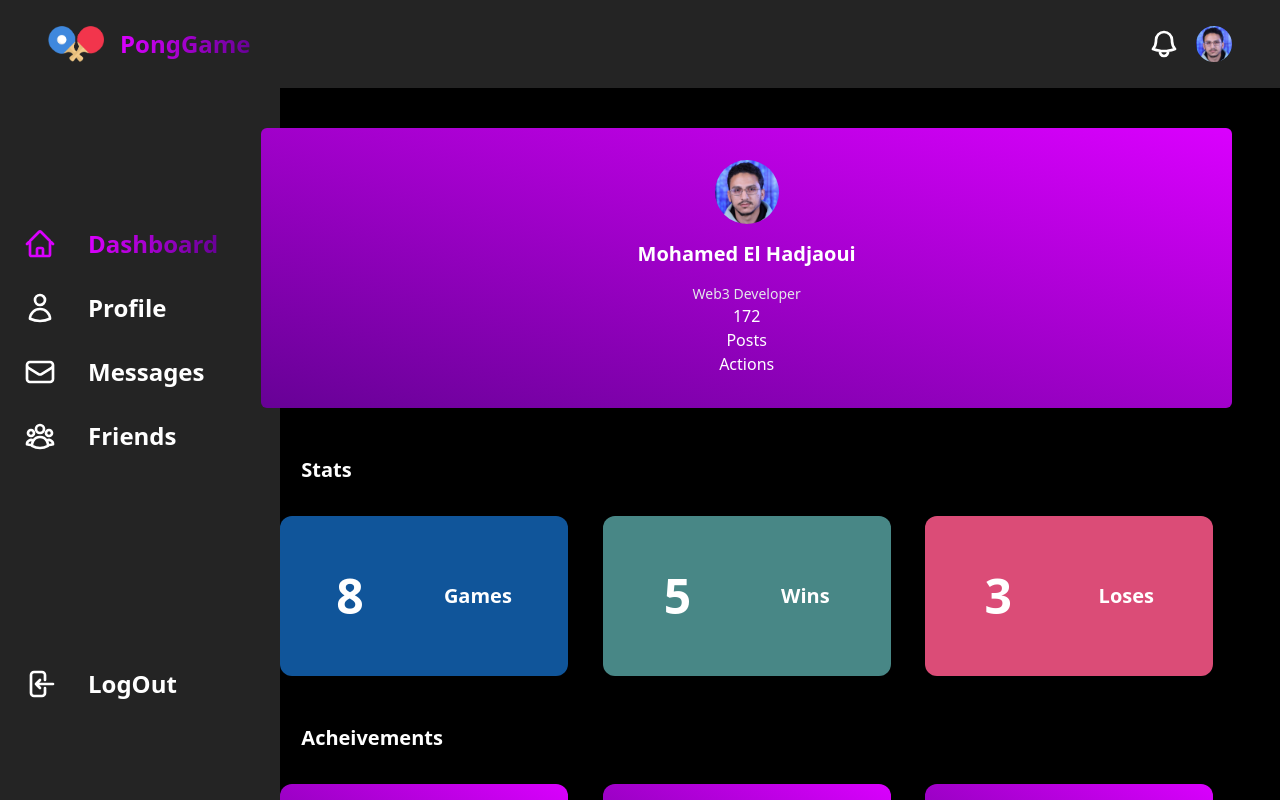
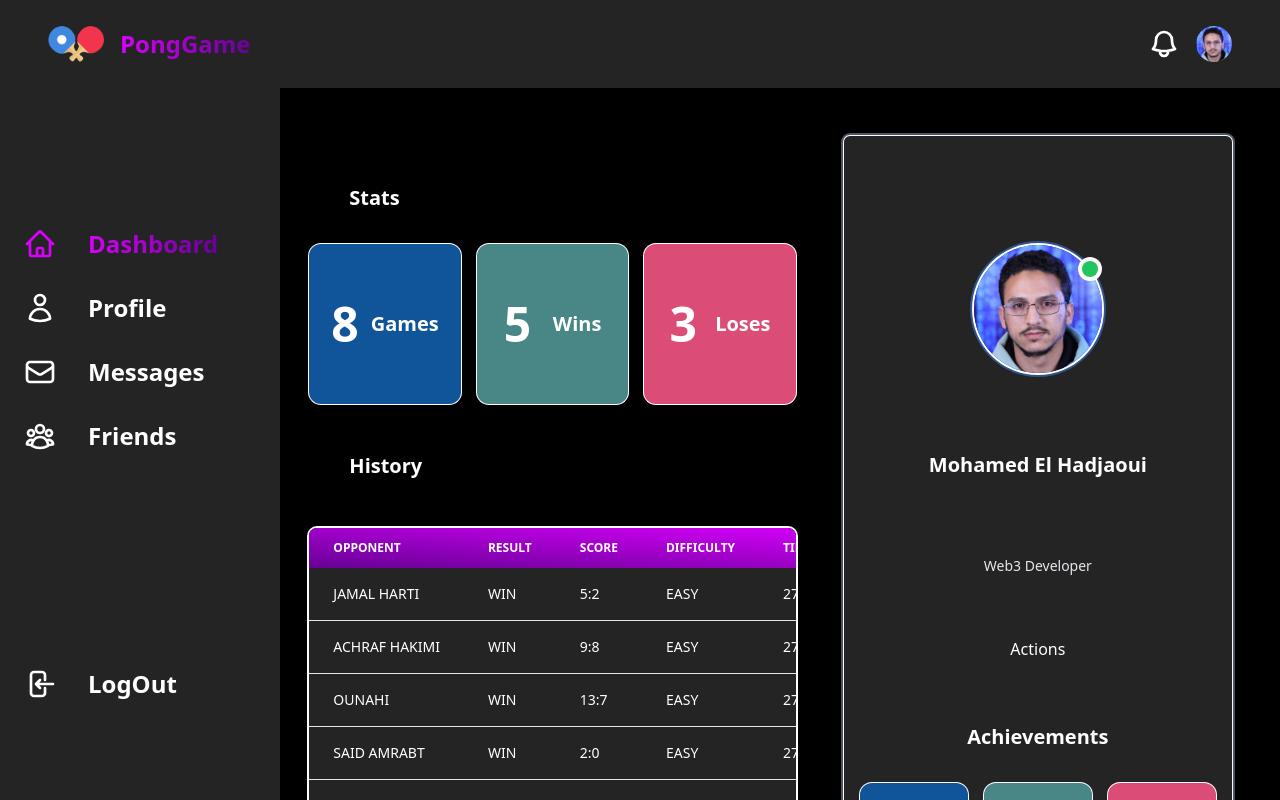
Before and after one commit to lkharYtfiDaw/pingPongGame, a React (Vite) app: page /profile in a window 1280 px wide. Shown: the top 800 px of the page. Built offline with nearby package versions, Linux system fonts and the light colour scheme.

Commit message:
working on input fields in profile card

```diff
--- a/src/components/model/Acheivements.tsx
+++ b/src/components/model/Acheivements.tsx
@@ -8,7 +8,7 @@ export const AcheivementsLinks = [
         id: 0,
         title: "Bronze",
         cost: 2,
-        color: "bg-login-gradient",
+        color: "bg-[#10559A]",
         avatar: bronze,
         wingames: 4
     },
@@ -16,7 +16,7 @@ export const AcheivementsLinks = [
         id: 1,
         title: "Silver",
         cost: 4,
-        color: "bg-login-gradient",
+        color: "bg-[#488786]",
         avatar: silver,
         wingames: 4
     },
@@ -24,7 +24,7 @@ export const AcheivementsLinks = [
         id: 2,
         title: "Gold",
         cost: 6,
-        color: "bg-login-gradient",
+        color: "bg-[#DB4C77]",
         avatar: gold,
         wingames: 8
     },
--- /dev/null
+++ b/src/components/model/HistoryDB.tsx
@@ -0,0 +1,50 @@
+export const HistoryData = [
+    {
+      id: 0,
+      opponent: "jamal harti",
+      resutl: "win",
+      score: "5:2",
+      difficulty:"easy",
+      time: "27/05/1998",
+    },
+    {
+      id: 1,
+      title: "Live",
+      opponent: "achraf hakimi",
+      resutl: "win",
+      score: "9:8",
+      difficulty:"easy",
+
+      time: "27/05/1998",
+    },
+    {
+        id: 2,
+        title: "Live",
+        opponent: "ounahi",
+      resutl: "win",
+      score: "13:7",
+      difficulty:"easy",
+
+      time: "27/05/1998",
+      },
+      {
+        id: 3,
+        title: "Live",
+        opponent: "Said amrabt",
+      resutl: "win",
+      score: "2:0",
+      difficulty:"easy",
+
+      time: "27/05/1998",
+      },
+      {
+        id: 4,
+        title: "Live",
+        opponent: "Said qwert",
+      resutl: "win",
+      score: "0:1",
+      difficulty:"easy",
+      time: "27/05/1998",
+      },
+
+  ];
--- a/src/components/view/Dashboard/Dashboard.tsx
+++ b/src/components/view/Dashboard/Dashboard.tsx
@@ -8,7 +8,7 @@ function Dashboard() {
     <main className='col-span-10  h-[100%] xl:h-[calc(100vh-88px)] sm:px-12  px-8 w-full  flex flex-col items-start justify-start space-y-12 pt-10'>
       <section className='flex w-full flex-col px-8 sm:px-14   space-y-16'>
         <h1 className=' text-xl lg:text-3xl font-extrabold text-gradient'>Good Morning, <p>Mohamed El Hadjaoui</p>  </h1>
-        <div className='rounded-lg  px-8 sm:px-12 lg:ml-8 flex items-center justify-around h-72 bg-gradient-to-b from-[#670196] to-[#DA00FE] ' >
+        <div className='rounded-lg  px-8 sm:px-12 lg:ml-8 ring-1 ring-white flex items-center justify-around h-72 bg-gradient-to-b from-[#670196] to-[#DA00FE] ' >
           <div className='flex flex-col '>
             <h1 className='font-extrabold text-3xl lg:text-6xl'>Ping Pong</h1>
             <span className='font-light text-3xl lg:text-4xl text-center xl:text-end '>Game</span>
--- a/src/components/view/Dashboard/TabsContent.tsx
+++ b/src/components/view/Dashboard/TabsContent.tsx
@@ -12,7 +12,7 @@ type TabsContentProps = {
 
 export function TabsPlayContent({ params }: TabsContentProps) {
   return (
-    <div className='flex xl:flex-col 2xl:w-80 w-full px-8 items-center justify-around 2xl:justify-between xl:h-96 bg-[#242424] hover:bg-tab-gradient rounded-xl py-6 my-2 cursor-pointer'>
+    <div className='flex xl:flex-col 2xl:w-80 w-full px-8 items-center justify-around 2xl:justify-between xl:h-96 bg-[#242424] ring-1 ring-white hover:bg-tab-gradient rounded-xl py-6 my-2 cursor-pointer'>
       <div className='w-56   '>
         <img className=' ' src={params.img} alt={params.title} />
       </div>
@@ -27,7 +27,7 @@ export function TabsPlayContent({ params }: TabsContentProps) {
 
 export function TabsLiveContent({ params }: TabsContentProps) {
   return (
-    <div className='flex xl:flex-col 2xl:w-80 w-full px-8 items-center justify-center 2xl:justify-between xl:h-96 bg-[#242424] hover:bg-tab-gradient rounded-xl py-6 my-2 cursor-pointer'>
+    <div className='flex xl:flex-col 2xl:w-80 w-full px-8 items-center justify-center ring-1 ring-white 2xl:justify-between xl:h-96 bg-[#242424] hover:bg-tab-gradient rounded-xl py-6 my-2 cursor-pointer'>
       <div className='w-56 h-w-56  '>
 
       </div>
--- /dev/null
+++ b/src/components/view/Profile/Acheivements.tsx
@@ -0,0 +1,23 @@
+import React from 'react'
+import { AcheivementsLinks } from '../../model/Acheivements'
+import { AcheivementCard } from './Cards'
+
+function Acheivements() {
+  return (
+    <div className="flex items-center flex-col lg:flex-row w-full justify-around  ">
+    <div className='flex w-full flex-col '>
+      <h1 className=' font-bold sm:text-xl text-center '> Achievements</h1>
+      <div className='flex w-full items-center flex-col lg:flex-row lg:space-x-4 justify-evenly'>
+        {
+          AcheivementsLinks.map((items) => (
+            <AcheivementCard key={items.id} title={items.title} cost={items.cost} color={items.color}
+             avatar={items.avatar} wingames={items.wingames}></AcheivementCard>
+          ))
+        }
+      </div>
+    </div>
+  </div>
+  )
+}
+
+export default Acheivements
--- a/src/components/view/Profile/Cards.tsx
+++ b/src/components/view/Profile/Cards.tsx
@@ -17,10 +17,11 @@ type AcheivementCardProps =
 }
 
 export function StatsCard({title, count, color} :StatsCardProps) {
+  const shadow = "shadow-["+color+"]";
   return (
-    <div className={`flex items-center justify-around  flex-col sm:flex-row h-40 xl:w-72 min-w-[130px] ${color} rounded-xl mt-8  p-4`}>
-            <h1 className='font-extrabold text-5xl'>{count}</h1>
-            <h1 className='font-bold text-xl'>{title}</h1>
+    <div className={`flex items-center justify-around  flex-col sm:flex-row h-40 w-full ring-1 ring-white ${color} rounded-xl mt-8  p-4`}>
+            <h1 className='font-extrabold text-xl sm:text-5xl'>{count}</h1>
+            <h1 className='font-bold sm:text-xl'>{title}</h1>
     </div>
   )
 }
@@ -29,8 +30,8 @@ export function AcheivementCard({title, cost, color, avatar, wingames = 0} :Ache
   console.log(wingames);
 
   return (
-    <div className={`flex items-center justify-around flex-col sm:flex-row  ${  cost > wingames && "grayscale"} ${color} h-40 xl:w-72 min-w-[130px] rounded-xl mt-8 p-4`}>
-            <img className='sm:h-32  h-10' src={avatar} alt="acheivement avatar" />
+    <div className={`flex items-center justify-around flex-col sm:flex-row xl:flex-col ${  cost > wingames && "grayscale"} ${color} h-40 w-full rounded-xl mt-8 p-4 ring-1 ring-white `}>
+            <img className='sm:h-32  h-16' src={avatar} alt="acheivement avatar" />
             <h1 className='font-bold sm:text-xl'>{title}</h1>
     </div>
   )
--- /dev/null
+++ b/src/components/view/Profile/History.tsx
@@ -0,0 +1,48 @@
+import React from 'react'
+import { HistoryData } from '../../model/HistoryDB'
+import TableRow from './TableRow'
+
+function History() {
+    return (
+        <div className='flex w-full flex-col '>
+
+            <h1 className='w-full font-bold sm:text-xl px-10 py-12'> History</h1>
+            <div className='w-full bg-[#242424] ring-2 ring-white overflow-x-auto h-[500px]  rounded-lg '>
+                <table className="w-full text-sm text-left ">
+                    <thead className="text-xs text-white uppercase  bg-login-gradient">
+                        <tr>
+                            <th scope="col" className="py-3 px-6">
+                                opponent
+                            </th>
+                            <th scope="col" className="py-3 px-6">
+                                result
+                            </th>
+                            <th scope="col" className="py-3 px-6">
+                                score
+                            </th>
+                            <th scope="col" className="py-3 px-6">
+                                difficulty
+                            </th>
+                            <th scope="col" className="py-3 px-6">
+                                time
+                            </th>
+                        </tr>
+                    </thead>
+                    <tbody>
+                       { HistoryData.length ?   HistoryData.map((items) => (
+                            <TableRow key={items.id} params={items}/>
+                       ))
+                    : <div className='uppercase  font-bold'> No Data available</div>
+                    }
+
+                    </tbody>
+
+                </table>
+
+            </div>
+        </div>
+
+    )
+}
+
+export default History
--- a/src/components/view/Profile/Profile.tsx
+++ b/src/components/view/Profile/Profile.tsx
@@ -1,35 +1,21 @@
 import React from 'react'
 import { AcheivementsLinks } from '../../model/Acheivements'
+import Acheivements from './Acheivements'
 import { AcheivementCard, StatsCard } from './Cards'
-import ProfileCard from './ProfileCard'
+import History from './History'
+import {ProfileCard} from './ProfileCard'
+import Stats from './Stats'
 
 function Profile() {
   return (
-    <div className='col-span-10 h-[100%] xl:h-[calc(100vh-88px)] sm:px-12   w-full flex flex-col items-center justify-start space-y-12 pt-10'>
+    <div className='col-span-10 h-[100%] xl:h-[calc(100vh-88px)]  w-full grid grid-cols-1 xl:grid-cols-5 px-12 pt-12 pb-6'>
+          <div className='col-span-3  order-last xl:order-first px-12'>
+              <Stats/>
+             <History/>
+          </div>
           <ProfileCard/>
-      <div className="flex items-center flex-col lg:flex-row w-full justify-around  ">
-        <div className='flex w-full flex-col '>
-          <h1 className='w-full font-bold text-xl px-10 '> Stats</h1>
-          <div className='flex w-full items-center flex-col md:flex-row md:space-x-4 justify-evenly  '>
-            <StatsCard title='Games' count='8' color='bg-[#10559A]' />
-            <StatsCard title='Wins' count='5' color='bg-[#488786]' />
-            <StatsCard title='Loses' count='3' color='bg-[#DB4C77]' />
-          </div>
-        </div>
-      </div>
-      <div className="flex items-center flex-col lg:flex-row w-full justify-around  ">
-        <div className='flex w-full flex-col '>
-          <h1 className='w-full font-bold text-xl px-10 '> Acheivements</h1>
-          <div className='flex w-full items-center flex-col lg:flex-row lg:space-x-4 justify-evenly'>
-            {
-              AcheivementsLinks.map((items) => (
-                <AcheivementCard key={items.id} title={items.title} cost={items.cost} color={items.color}
-                 avatar={items.avatar} wingames={items.wingames}></AcheivementCard>
-              ))
-            }
-          </div>
-        </div>
-      </div>
+
+
 
     </div>
   )
--- a/src/components/view/Profile/ProfileCard.tsx
+++ b/src/components/view/Profile/ProfileCard.tsx
@@ -1,24 +1,17 @@
 import React from 'react'
-import avtar from '../../../assets/avatar.jpeg'
-function ProfileCard() {
+import Acheivements from './Acheivements'
+import ProfileImage from './ProfileImage'
+export function ProfileCard() {
   return (
-    <div className='bg-login-gradient rounded-md w-full  flex flex-col items-center  p-8'>
-      <div>
-        <img src={avtar} alt="avatar"  className='h-16 rounded-full'/>
-      </div>
+    <div className='col-span-2 bg-[#242424] ring-2 ring-gray-600 ring-offset-1 rounded-md w-full  flex flex-col items-center justify-evenly  px-4 pt-12 pb-6'>
+     <ProfileImage/>
       <div id='title' className='font-semibold text-center text-xl m-4'>Mohamed El Hadjaoui</div>
       <div id='subtitle' className='text-sm text-gray-200'>Web3 Developer</div>
-      <div id='stats' className='flex justify-between items-center'>
 
-        <div className='flex flex-col items-center'>
-              <div> 172</div>
-              <div> Posts</div>
-        </div>
-      </div>
       <div id='title'>Actions</div>
+
+      <Acheivements/>
 
     </div>
   )
 }
-
-export default ProfileCard
--- /dev/null
+++ b/src/components/view/Profile/ProfileImage.tsx
@@ -0,0 +1,13 @@
+import React from 'react'
+import avtar from '../../../assets/avatar.jpeg'
+
+function ProfileImage() {
+    return (
+        <div className='relative '>
+            <div className='sm:h-4 sm:w-4 h-2 w-2  bg-green-500 absolute top-4 sm:right-1 right-0 ring-white ring-4 rounded-full'></div>
+            <img src={avtar} alt="avatar" className='sm:h-32 h-16 rounded-full ring-2 ring-offset-2 cursor-pointer' />
+        </div>
+    )
+}
+
+export default ProfileImage
--- /dev/null
+++ b/src/components/view/Profile/Stats.tsx
@@ -0,0 +1,19 @@
+import React from 'react'
+import { StatsCard } from './Cards'
+
+function Stats() {
+  return (
+    <div className="flex items-center flex-col lg:flex-row w-full justify-around  ">
+    <div className='flex w-full flex-col '>
+      <h1 className='w-full font-bold sm:text-xl px-10 pt-12'> Stats</h1>
+      <div className='flex w-full items-center flex-col md:flex-row md:space-x-4 justify-evenly  '>
+        <StatsCard title='Games' count='8' color='bg-[#10559A]' />
+        <StatsCard title='Wins' count='5' color='bg-[#488786]' />
+        <StatsCard title='Loses' count='3' color='bg-[#DB4C77]' />
+      </div>
+    </div>
+  </div>
+  )
+}
+
+export default Stats
--- /dev/null
+++ b/src/components/view/Profile/TableRow.tsx
@@ -0,0 +1,38 @@
+import React from 'react'
+
+type TableRowProps =
+    {
+        params:
+        {
+            opponent: string,
+            resutl: string,
+            score: string,
+            difficulty:string,
+            time: string,
+
+        }
+    }
+
+function TableRow({ params }: TableRowProps) {
+    return (
+        <tr className="border-b bg-[#242424]">
+            <th scope="row" className="py-4 px-6 uppercase font-medium whitespace-nowrap ">
+               {params.opponent}
+            </th>
+            <td className="py-4 px-6 uppercase">
+               {params.resutl}
+            </td>
+            <td className="py-4 px-6 uppercase">
+                {params.score}
+            </td>
+            <td className="py-4 px-6 uppercase">
+                {params.difficulty}
+            </td>
+            <td className="py-4 px-6 uppercase">
+               {params.time}
+            </td>
+        </tr>
+    )
+}
+
+export default TableRow
```
